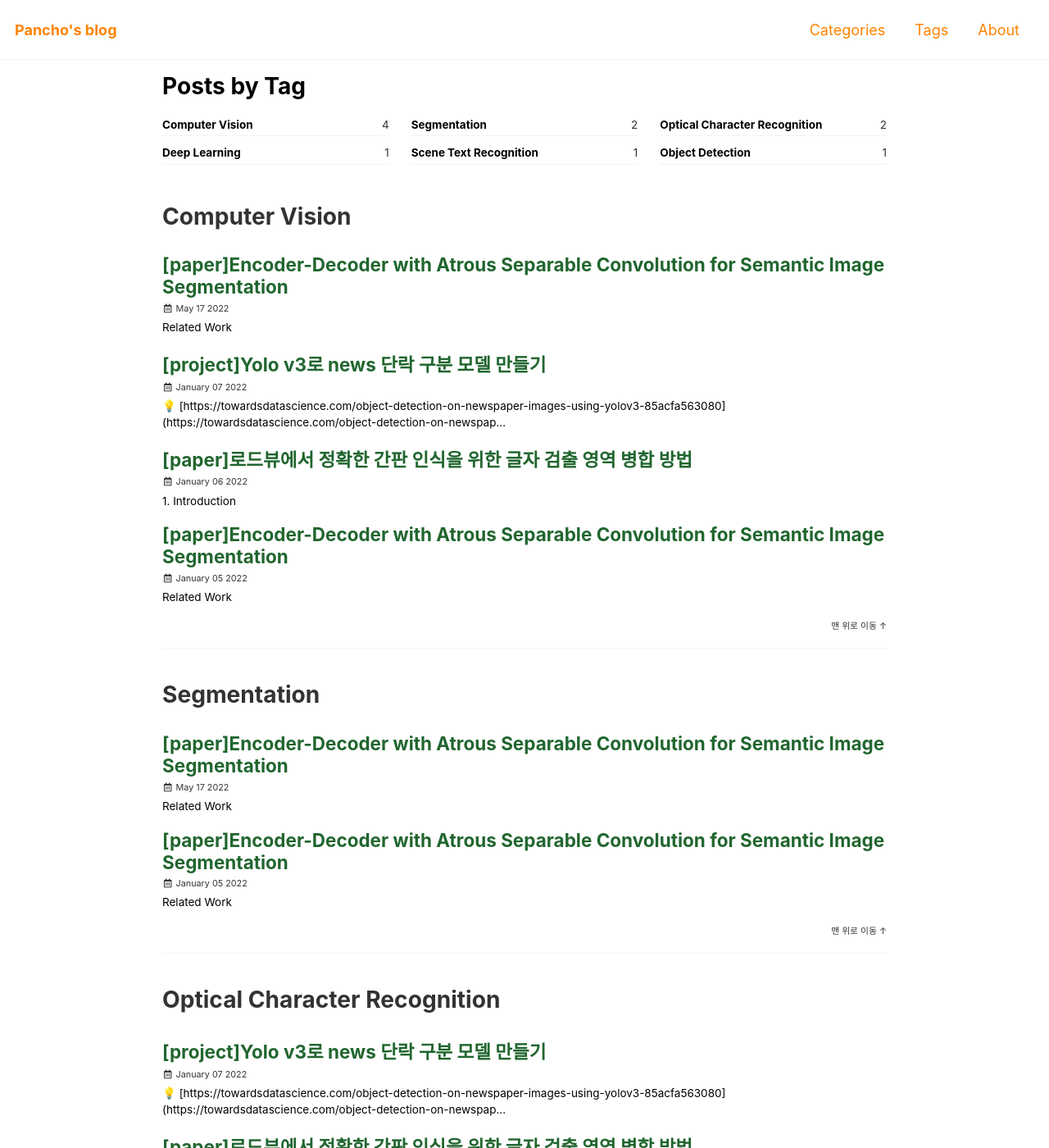
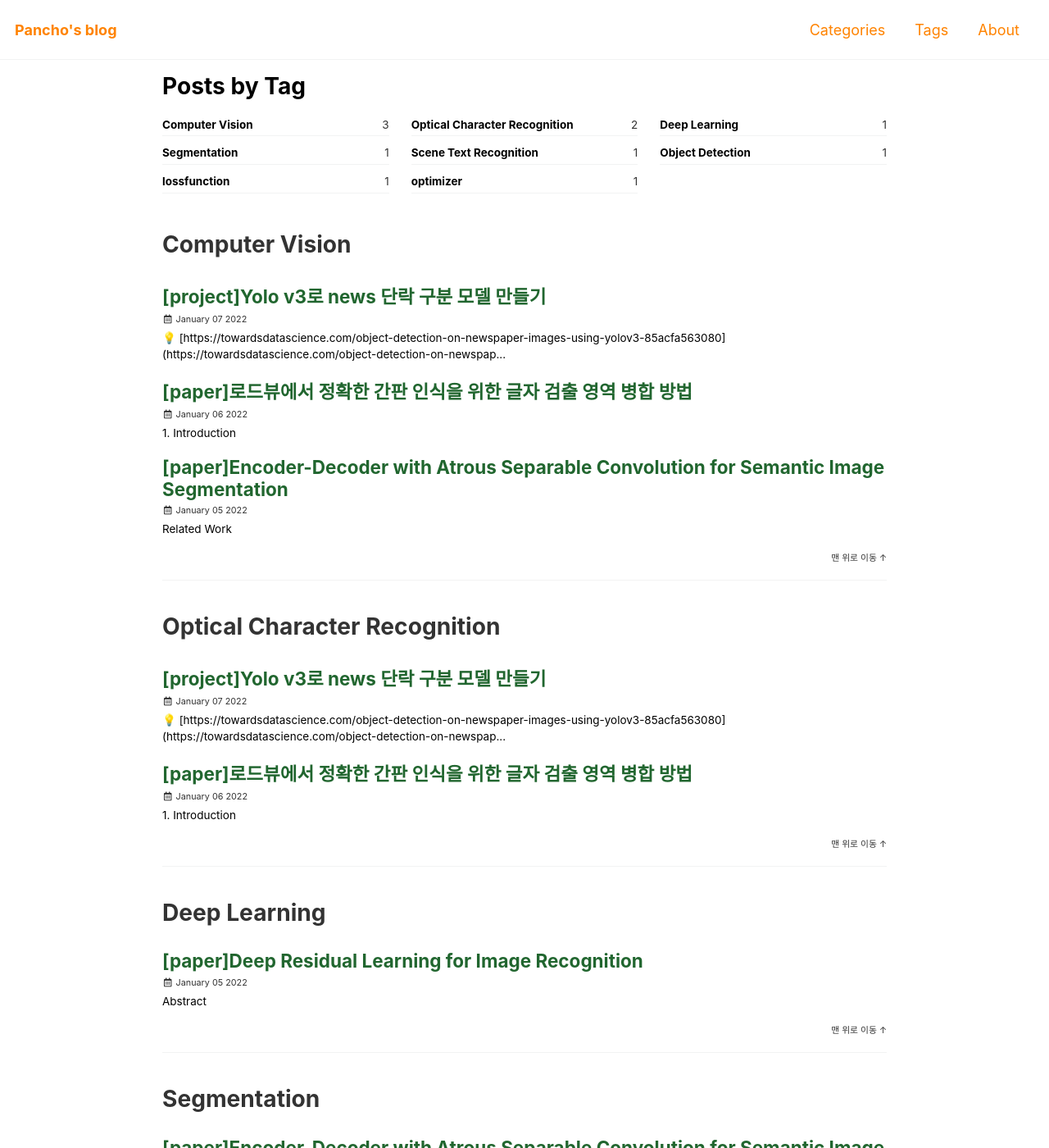
Before and after one commit to illizard/illizard.github.io, a Jekyll site: the page built from _pages/tag-archive.md, in a window 1280 px wide and 1400 px high. Shown: the whole window at 82% size. Built offline with Jekyll 4.4.1, drawn with Linux system fonts in a browser that asks for light colours; cached includes are drawn as plain includes; some of the changed text lies outside the part shown.

```diff
--- a/_posts/2022-05-17-[coursework]depepdpe.md
+++ b/_posts/2022-05-17-[coursework]depepdpe.md
@@ -1,16 +1,16 @@
 ---
-title: "[paper]Encoder-Decoder with Atrous Separable Convolution for Semantic Image Segmentation"
+title: "[coursework]depepdpe"
 author_profile: false
 toc: True
 toc_label: "table of contents"
 toc_icon: True
 toc_sticky:	True
 categories:
-    - Paper Review
+    - coursework
 tags:
-    - Computer Vision
-    - Segmentation
-last_modified_at: 2022-01-05
+    - lossfunction
+    - optimizer
+last_modified_at: 2022-05-17
 ---
 
 # ***Related Work***
```
